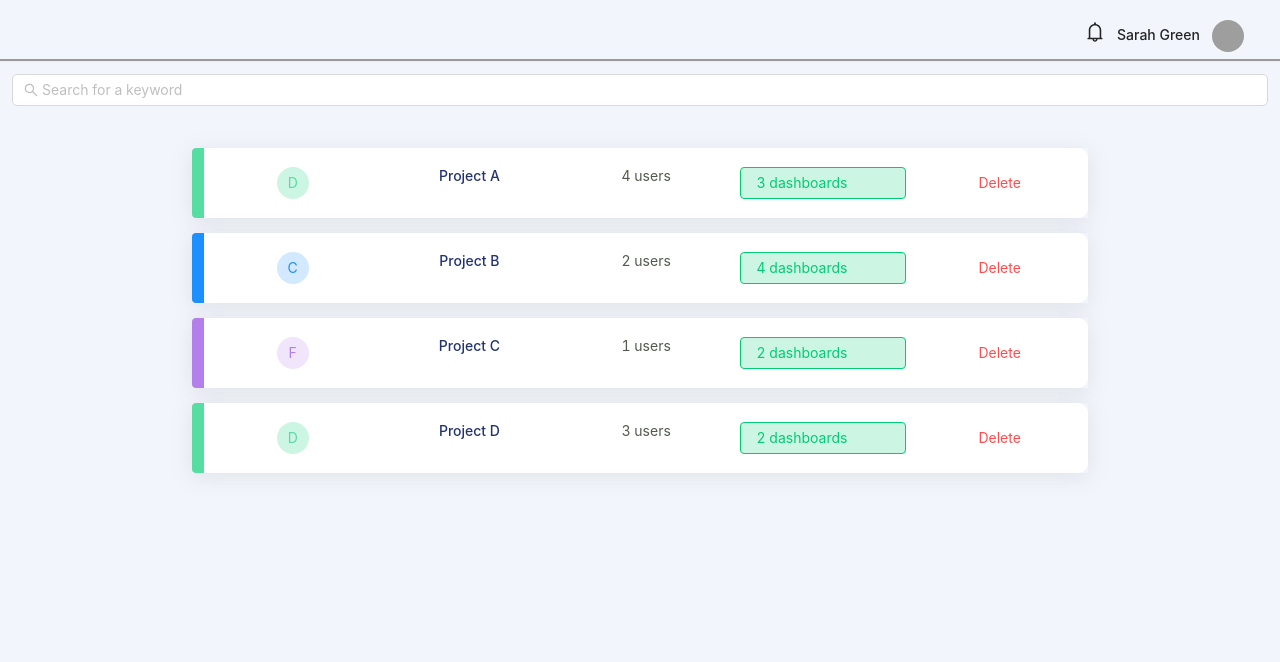
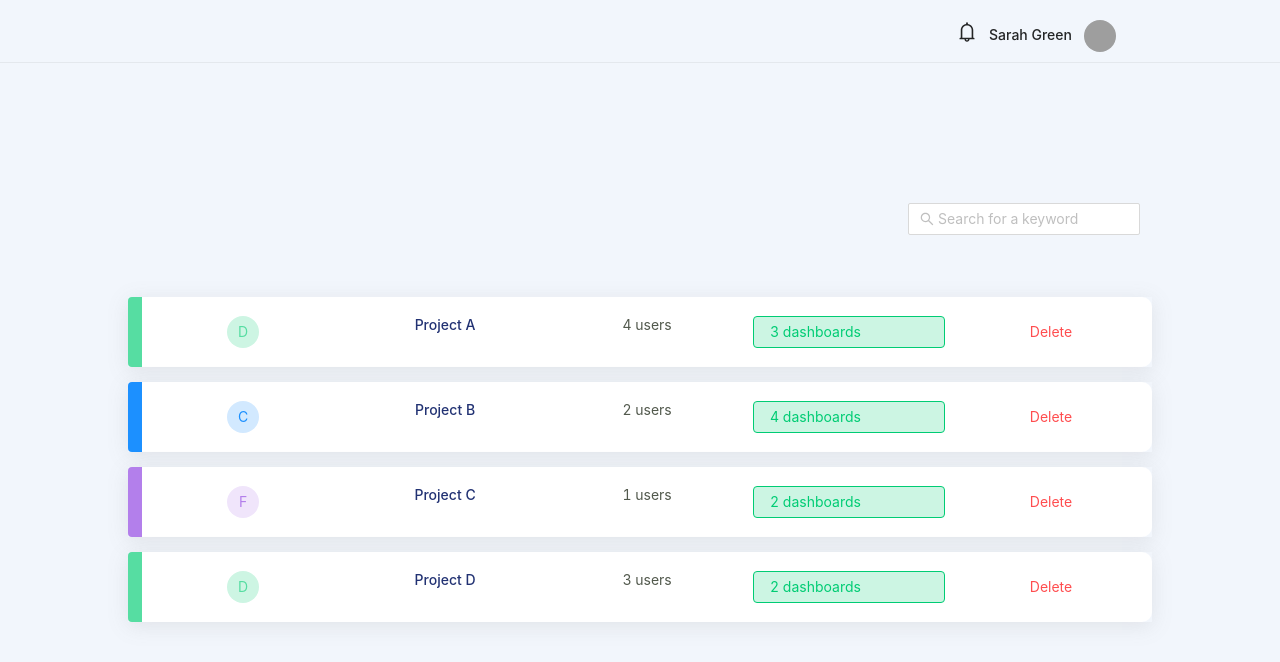
Before and after one commit to AngeloAndreaIsola/DashMote_Assesment, a Vue app in the folder dashmote_assessment/: page / in a window 1280 px wide. Shown: the top 662 px of the page. Built offline with nearby package versions, Linux system fonts and the light colour scheme; grey boxes are pictures that could not be loaded.

Commit message:
styled css

```diff
--- a/dashmote_assessment/src/assets/styles.css
+++ b/dashmote_assessment/src/assets/styles.css
@@ -1,6 +1,15 @@
 body {
     background-color: #f2f6fc;
 }
+
+
+
+/* .container{
+    justify-content: center;
+    margin-left: 10%;
+    margin-right: 10%;
+    overflow-x: visible;
+} */
 
 .dashboardsNumber {
     color: #00CC74;
@@ -106,15 +115,21 @@ table {
     border-collapse: separate;
     border-spacing: 0px 15px;
 
-    margin-left: auto;
-    margin-right: auto;
-    margin-bottom: auto;
-    margin-bottom: auto;
+    margin-left: 10%;
+    margin-right: 10%;
+
+    /* margin-left: auto;
+    margin-right: auto; */
+    /* margin-top: 10%;
+    margin-bottom: 10%; */
     overflow-y: scroll;
-    width:70%
+    /* width: 75%; */
+    width: 80%;
+    table-layout: auto;
+
 }
 
-tr{
+tr {
     box-shadow: 0px 4px 20px rgba(120, 120, 120, 0.15);
 }
 
@@ -145,8 +160,37 @@ th:last-child {
 
 nav {
     height: 62px;
-    border-bottom-style: groove;
+    /* border-bottom-style: groove; */
+    justify-content: center;
+    margin-left: 10%;
+    margin-right: 10%;
+}
 
+#search {
+    box-sizing: border-box;
+    float: right;
+    /* margin-left: auto;
+    margin-right: auto; */
+    width: 20%;
+    height: 70px;
+    bottom: 0%;
+    border-radius: 8px;
+
+    margin-left: 10%;
+    margin-right: 10%;
+}
+
+
+.tabAndSearch {
+    display: inline-block;
+    position: relative;
+    /* width: 75%;
+    margin-left: 10%;
+    margin-right: 10%;
+    margin-top: 10%;*/
+
+    margin-top: 10%;
+    width: 100%;
 }
 
 /* #table-container {
--- a/dashmote_assessment/src/components/DashboardOverview.vue
+++ b/dashmote_assessment/src/components/DashboardOverview.vue
@@ -1,12 +1,10 @@
 <template>
   <div class="container">
+
+    <!-- <div class="ant-row">
+      <div class="ant-col ant-col-16 ant-col-offset-3"> -->
     <!-- Heading -->
     <nav>
-      <!-- <BellOutlined />
-      <p>Sarah Green</p>
-      <a-avatar src="https://joeschmoe.io/api/v1/random" /> -->
-
-
       <a-page-header class="site-page-header">
         <template #extra>
           <BellOutlined :style="{ fontSize: '20px' }" />
@@ -16,20 +14,24 @@
       </a-page-header>
     </nav>
 
+    <a-divider style="margin: 0;"></a-divider>
 
+
+    <div class="tabAndSearch">
       <!-- Input -->
-    <div class="d-flex mt-5">
+      <div class="d-flex mt-5" id="search">
 
         <div class="ant-transfer-list-body-search-wrapper">
-        <span class="ant-input-affix-wrapper ant-transfer-list-search" style="border-radius: 5px 5px 5px 5px;">
+          <span class="ant-input-affix-wrapper ant-transfer-list-search">
             <span class="ant-input-prefix"><span role="img" aria-label="search" class="anticon anticon-search">
                 <svg focusable="false" class="" data-icon="search" width="1em" height="1em" fill="currentColor"
                   aria-hidden="true" viewBox="64 64 896 896">
                   <path
                     d="M909.6 854.5L649.9 594.8C690.2 542.7 712 479 712 412c0-80.2-31.3-155.4-87.9-212.1-56.6-56.7-132-87.9-212.1-87.9s-155.5 31.3-212.1 87.9C143.2 256.5 112 331.8 112 412c0 80.1 31.3 155.5 87.9 212.1C256.5 680.8 331.8 712 412 712c67 0 130.6-21.8 182.7-62l259.7 259.6a8.2 8.2 0 0011.6 0l43.6-43.5a8.2 8.2 0 000-11.6zM570.4 570.4C528 612.7 471.8 636 412 636s-116-23.3-158.4-65.6C211.3 528 188 471.8 188 412s23.3-116.1 65.6-158.4C296 211.3 352.2 188 412 188s116.1 23.2 158.4 65.6S636 352.2 636 412s-23.3 116.1-65.6 158.4z">
                   </path>
-              </svg></span></span><input v-model="search" placeholder="Search for a keyword" type="text" class="ant-input"><span
-            class="ant-input-suffix"><span role="button" aria-label="close-circle" tabindex="-1"
+                </svg></span></span><input v-model="search" placeholder="Search for a keyword" type="text"
+              class="ant-input"><span class="ant-input-suffix"><span role="button" aria-label="close-circle"
+                tabindex="-1"
                 class="anticon anticon-close-circle ant-input-clear-icon-hidden ant-input-clear-icon-has-suffix ant-input-clear-icon"><svg
                   focusable="false" class="" data-icon="close-circle" width="1em" height="1em" fill="currentColor"
                   aria-hidden="true" viewBox="64 64 896 896">
@@ -40,11 +42,7 @@
               <!---->
             </span></span>
         </div>
-
-      <!-- <input type="text" v-model="search" placeholder="Search for a keyword" class="w-100 form-control" />
-      <button class="btn btn-warning rounded-0" @click="submitproject">
-        SUBMIT
-      </button> -->
+      </div>
     </div>
 
     <!-- <div id="table-container"> -->
@@ -91,6 +89,10 @@
       </tbody>
     </table>
     <!-- </div> -->
+    <!-- </div>
+
+    </div> -->
+
 
 
   </div>
@@ -99,6 +101,7 @@
 <script>
 import json from '../assets/data.json'
 import { BellOutlined } from '@ant-design/icons-vue';
+
 
 
 export default {
```
Lines whose indentation alone changed are shown as unchanged.
